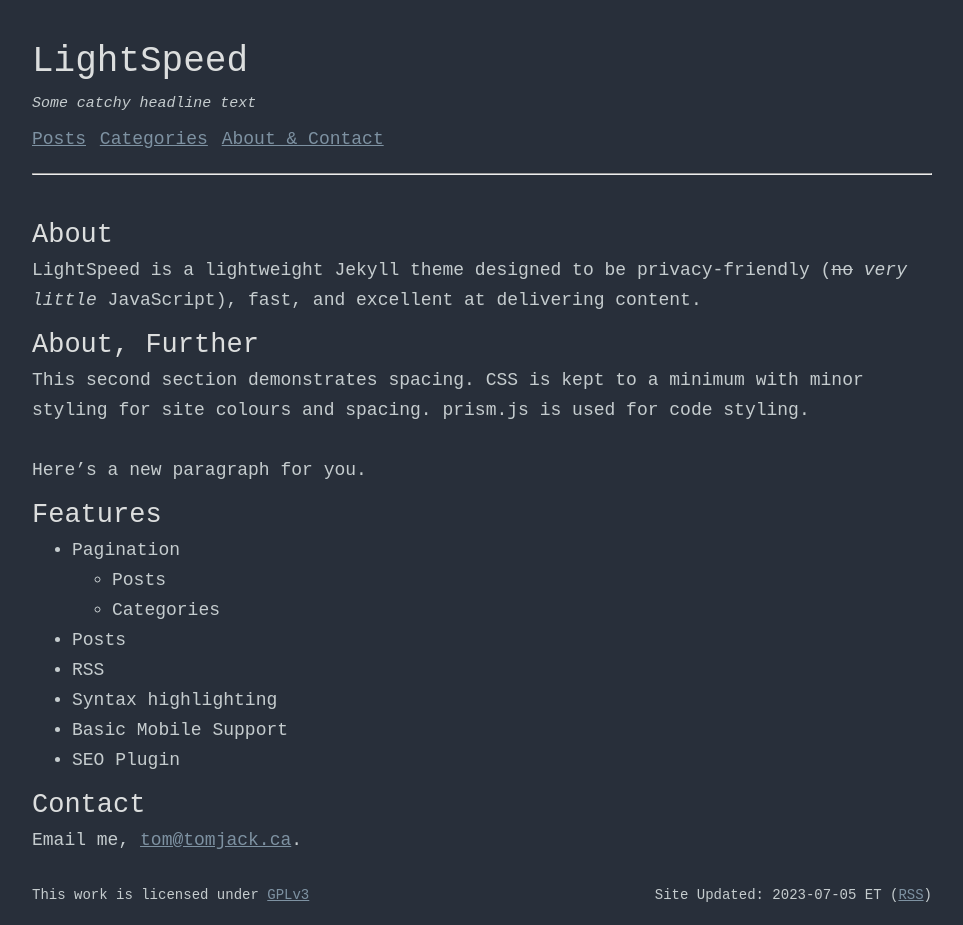
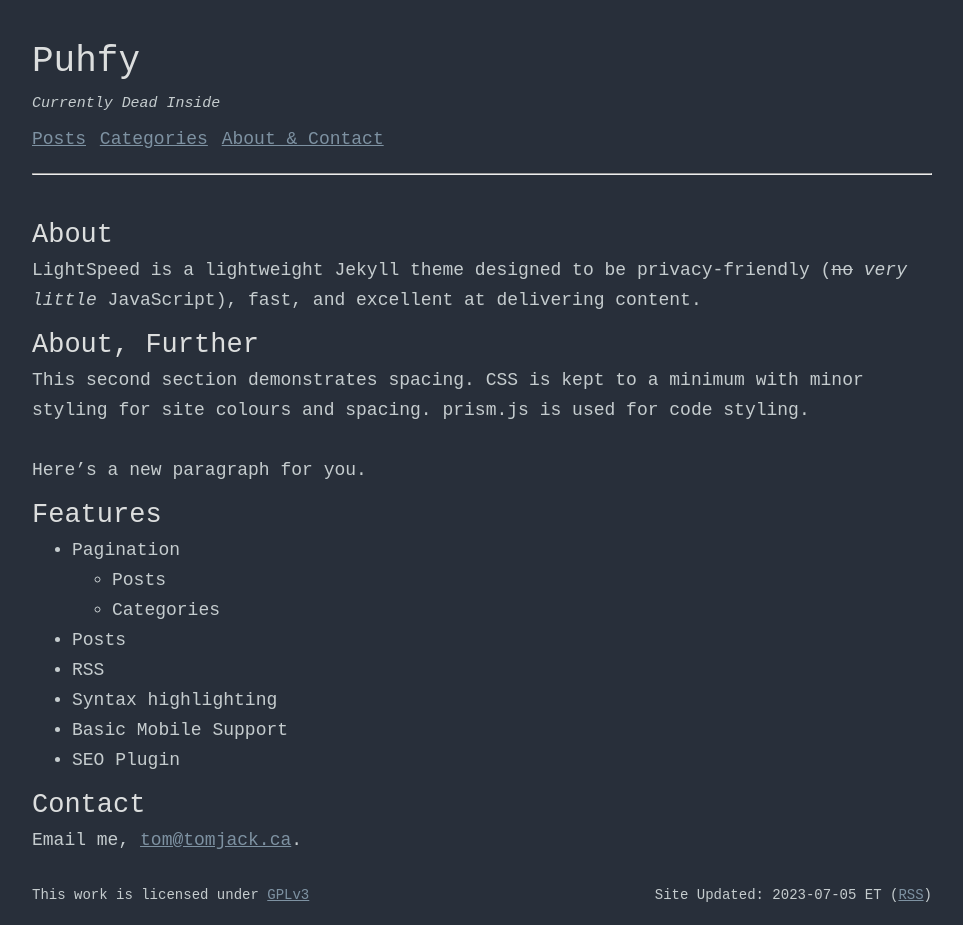
Before and after one commit to Puhfy/bio, a Jekyll site: the page built from index.md, in a window 1280 px wide. Shown: the whole page, without its empty margins (158-1121 px from the left). Built offline with Jekyll 4.4.1, drawn with Linux system fonts in a browser that asks for light colours.

Commit message:
Update header.html

```diff
--- a/_includes/header.html
+++ b/_includes/header.html
@@ -1,7 +1,7 @@
 <div class="header">
-    <h1>LightSpeed</h1>
+    <h1>Puhfy</h1>
     <br>
-    <h5><i>Some catchy headline text</i></h5>
+    <h5><i>Currently Dead Inside</i></h5>
     <br>
     {% include nav.html %}
     <hr>
```
